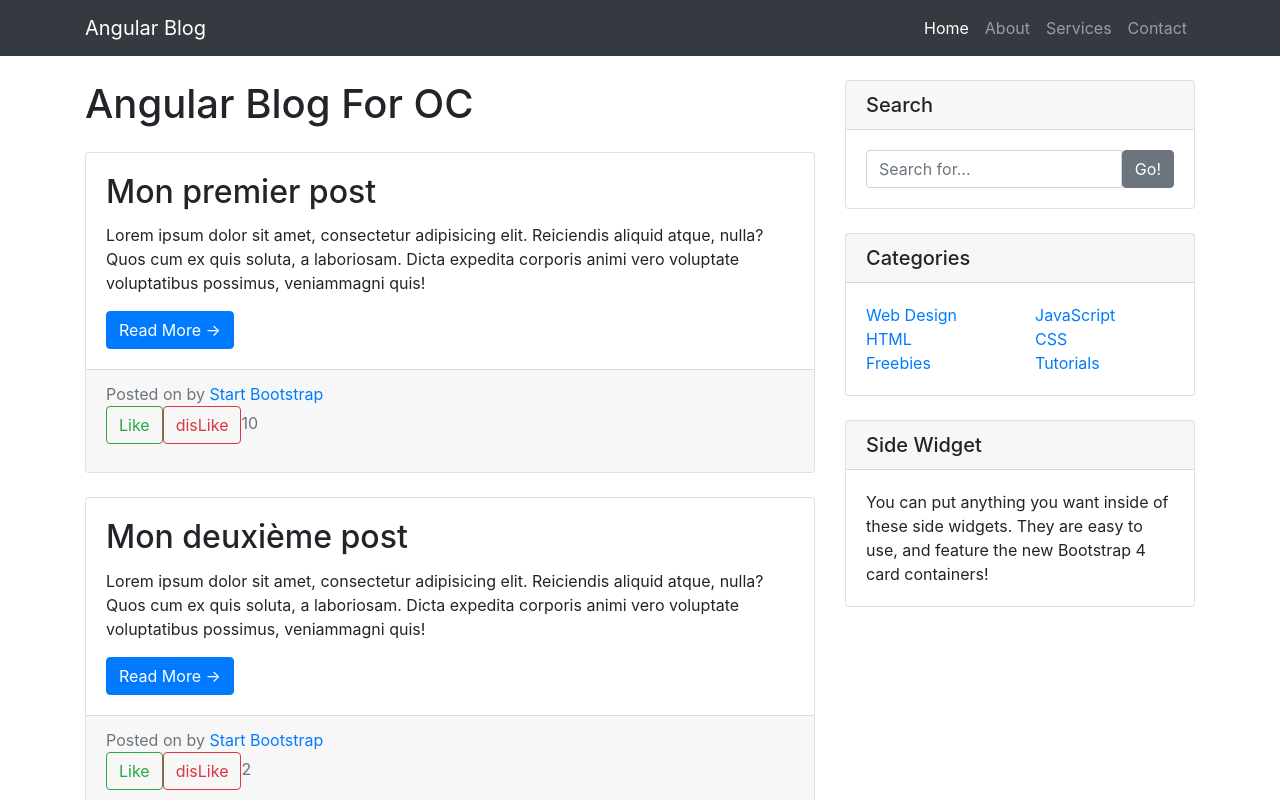
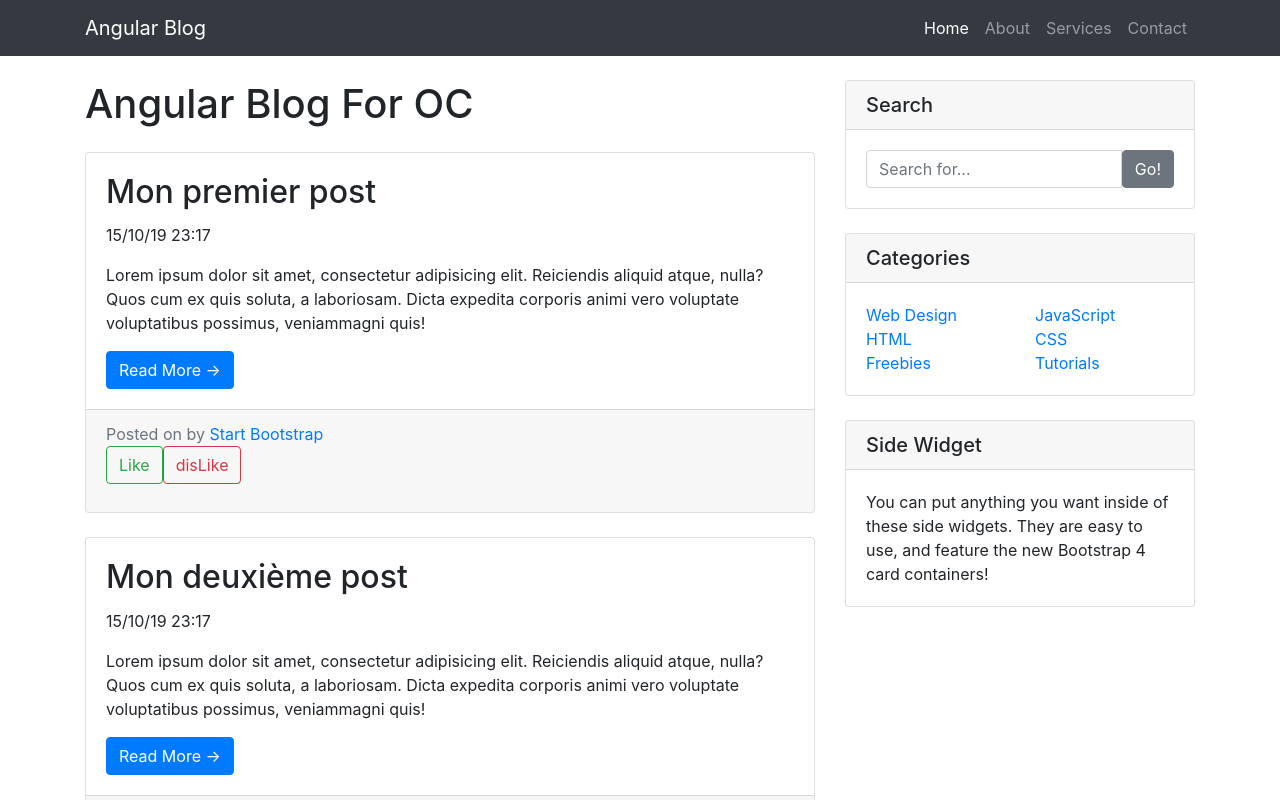
Before and after one commit to gilles81/AgularBlog_OC, an Angular app: page / in a window 1280 px wide. Shown: the top 800 px of the page. Built offline with nearby package versions, Linux system fonts and the light colour scheme.

Commit message:
Correction of love it counter and date addition on post

```diff
--- a/src/app/app.component.ts
+++ b/src/app/app.component.ts
@@ -1,5 +1,5 @@
 import { Component , Input , OnInit} from '@angular/core';
-import {formatNumber} from "@angular/common";
+
 
 @Component({
   selector: 'app-root',
@@ -8,6 +8,14 @@ import {formatNumber} from "@angular/common";
 })
 export class AppComponent {
   title = 'AngBlog';
+
+  post: {
+    title: string,
+    content: string,
+    loveIts: number,
+    created_at: Date
+  };
+
   posts = [
     {
       title: 'Mon premier post',
@@ -15,7 +23,9 @@ export class AppComponent {
         'Reiciendis aliquid atque, nulla? Quos cum ex quis soluta, a laboriosam.' +
         ' Dicta expedita corporis animi vero voluptate voluptatibus possimus, veniam' +
         'magni quis!',
-      loveIt: 10
+      loveIts: 0,
+      created_at :  new Date()
+
     },
     {
       title: 'Mon deuxième post',
@@ -23,7 +33,8 @@ export class AppComponent {
         'Reiciendis aliquid atque, nulla? Quos cum ex quis soluta, a laboriosam.' +
         ' Dicta expedita corporis animi vero voluptate voluptatibus possimus, veniam' +
         'magni quis!',
-      loveIt: 2
+      loveIts: 0,
+      created_at : new Date()
     },
     {
       title: 'Encore un post',
@@ -31,7 +42,8 @@ export class AppComponent {
         'Reiciendis aliquid atque, nulla? Quos cum ex quis soluta, a laboriosam.' +
         ' Dicta expedita corporis animi vero voluptate voluptatibus possimus, veniam' +
         'magni quis!',
-      loveIt: 0
+      loveIts: 0,
+      created_at : new Date()
     }
   ];
 }
--- a/src/app/post-list-item/post-list-item.component.html
+++ b/src/app/post-list-item/post-list-item.component.html
@@ -1,19 +1,20 @@
 <div class="card mb-4 ">
   <div class=" card-body  " [ngClass]="{'alert-success':true,
-  'alert-success': alertStatus()}">
+                            'alert-success': computeLoveIts() > 0,
+                            'alert-warning': computeLoveIts() < 0}">
     <h2 class="card-title  "> {{postTitle}} </h2>
+    <p class="card-text">{{postCreatedDate | date:'dd/MM/yy HH:mm'  }}</p>
     <p class="card-text">{{postContent}}</p>
     <a href="#" class="btn btn-primary">Read More &rarr;</a>
   </div>
   <div class="card-footer text-muted">
     Posted on  by
     <a href="#">Start Bootstrap</a>
-    <p><button class="btn btn-outline-success"
+    <p><button class="btn btn-outline-success "
     (click)="onAddLike()"
-    (click)="alertStatus()">Like  </button>
-      <button class="btn btn-outline-danger" (click)=" onDisLike()" >disLike</button>
-      <a> <i class="far fa-thumbs-up"></i>{{ postLoveIt }} </a>
-
+    (click)="computeLoveIts()">Like  </button>
+      <button class="btn btn-outline-danger" (click)=" onDisLike()"
+              (click)="computeLoveIts()">disLike</button>
     </p>
   </div>
 </div>
--- a/src/app/post-list-item/post-list-item.component.ts
+++ b/src/app/post-list-item/post-list-item.component.ts
@@ -8,8 +8,10 @@ import { Component, Input , OnInit } from '@angular/core';
 export class PostListItemComponent implements OnInit {
   @Input() postTitle: string;
   @Input() postContent: string;
-  @Input() postLoveIt: number;
+  @Input() postCreatedDate: string;
   likeStatus: boolean;
+  postLoveIt = 0;
+  postDontLoveIt =  0;
 
   constructor() { }
 
@@ -18,17 +20,13 @@ export class PostListItemComponent implements OnInit {
 
   onAddLike() {
     this.postLoveIt = this.postLoveIt + 1;
+    return this.postLoveIt;
    }
   onDisLike() {
-    if (this.postLoveIt > 0) {
-      this.postLoveIt = this.postLoveIt - 1;
-    }
+      this.postDontLoveIt = this.postDontLoveIt + 1;
+      return this.postDontLoveIt;
   }
-  alertStatus() {
-    if (this.postLoveIt > 20) {
-      return this.likeStatus = true;
-    } else {
-      return this.likeStatus = false;
-    }
+  computeLoveIts() {
+    return  this.postLoveIt - this.postDontLoveIt;
   }
 }
--- a/src/app/post-list/post-list.component.html
+++ b/src/app/post-list/post-list.component.html
@@ -6,7 +6,8 @@
     <app-post-list-item *ngFor="let post of posts "
                          [postTitle]="post.title"
                         [postContent]="post.content"
-                        [postLoveIt]="post.loveIt">
+                        [postCreatedDate]="post.created_at">
+
     </app-post-list-item>
 
   <!-- Pagination -->
```
